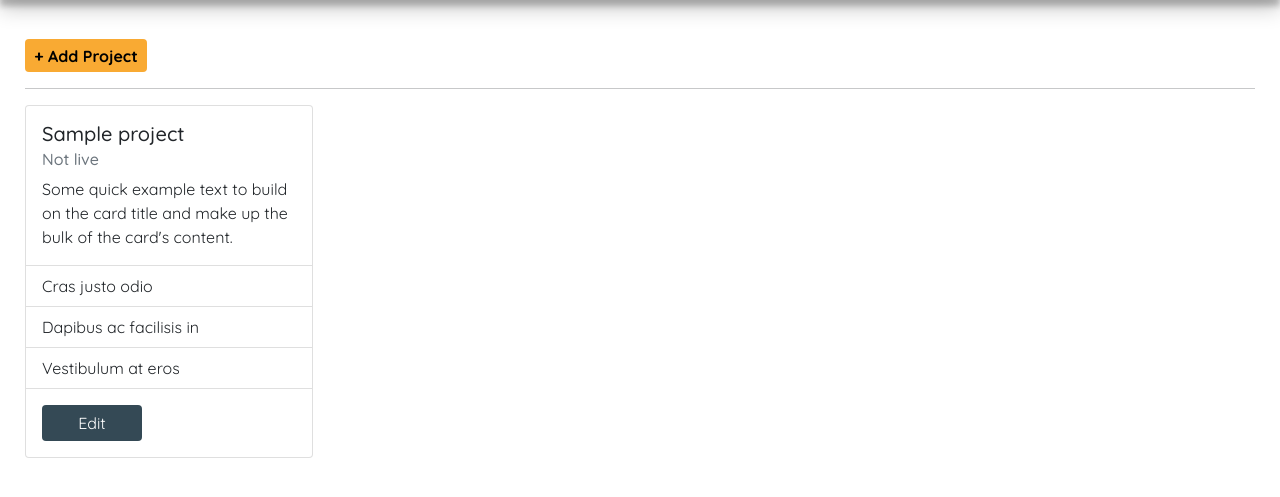
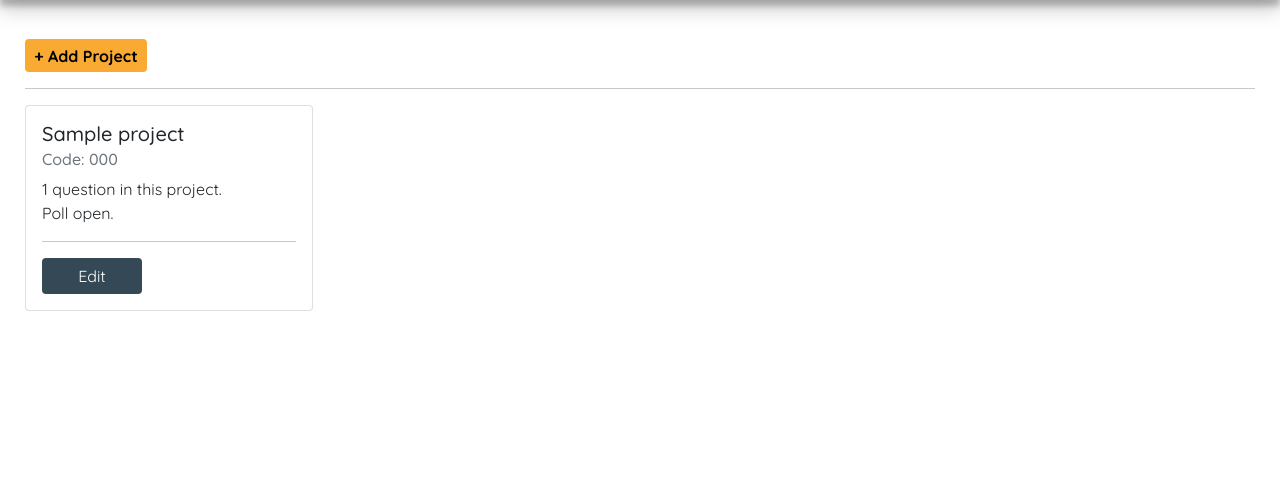
Before and after one commit to bgtti/polln, a Django app: page /dashboard/ in a window 1280 px wide. Shown: the part 56-553 px from the top of the page. Run offline with Django 4.2, Linux system fonts and the light colour scheme; a user stored in the database is signed in; tables that the repository leaves empty hold one stand-in row (values such as "Sample post"); some libraries are stand-ins or nearby versions.

Commit message:
dashboard styles

```diff
--- a/dashboard/templates/dashboard/index.html
+++ b/dashboard/templates/dashboard/index.html
@@ -20,18 +20,28 @@
         {% if projects != None %}
             {% for project in projects %}
                 <div class="card" style="width: 18rem;">
-                    <div class="card-body">
+                    <div class="card-body" style="margin:0 !important">
                         <h5 class="card-title">{{ project.name }}</h5>
-                        <h6 class="card-subtitle mb-2 text-muted">Not live</h6>
-                        <p class="card-text">Some quick example text to build on the card title and make up the bulk of the card's
-                            content.</p>
+                        <h6 class="card-subtitle mb-2 text-muted">Code: {{ project.prj_code }}</h6>
+                        <p class="card-text" style="margin:0 !important">
+                            {% if project.num_questions == 0 %}
+                                No questions yet in this project.
+                            {% elif project.num_questions == 1 %}
+                                {{ project.num_questions }} question in this project.
+                            {% else %}
+                                {{ project.num_questions }} questions in this project.
+                            {% endif %}
+                            </p>
+                        <p class="card-text" style="margin:0 !important;">
+                            {% if project.is_live == True %}
+                            Poll open.
+                            {% else %}
+                            Poll closed.
+                            {% endif %}
+                        </p>
                     </div>
-                    <ul class="list-group list-group-flush">
-                        <li class="list-group-item">Cras justo odio</li>
-                        <li class="list-group-item">Dapibus ac facilisis in</li>
-                        <li class="list-group-item">Vestibulum at eros</li>
-                    </ul>
-                    <div class="card-body">
+                    <div class="card-body" style="margin:0 !important; padding-top:0;">
+                        <hr style="margin-top:0;">
                         <a href="{% url 'dashboard:project' id=project.pk %}" role="button" class="btn btn-dark my-2 my-sm-0 BASE-btn BASE-btn-type2">
                             Edit</a>
                     </div>
--- a/poll/urls.py
+++ b/poll/urls.py
@@ -6,6 +6,6 @@ app_name = "poll"
 
 urlpatterns = [
     path("<str:prj>", views.index, name="index"),
-    path("get_answers", views.get_answers, name="get_answers"),
+    path("get_answers/answer", views.get_answers, name="get_answers"),
 ]
 urlpatterns += staticfiles_urlpatterns()
--- a/present/views.py
+++ b/present/views.py
@@ -12,6 +12,7 @@ def index(request, prj):
     return render(request, "present/index.html", {
         "project": the_project,
         "questions": the_questions,
+        "num_questions": len(the_questions)
     })
 
 # Send number of respondents who have casted their votes
--- a/static/dashboard/styles.css
+++ b/static/dashboard/styles.css
@@ -27,7 +27,8 @@
 
 .DASHBOARD-projects-section{
     display: flex;
-    gap: 10px;
+    gap: 15px;
+    flex-wrap: wrap;
 }
 
 /* add question */
--- a/static/poll/script_poll.js
+++ b/static/poll/script_poll.js
@@ -52,7 +52,7 @@ function submitPollAnswers(projectId){
     };
 
     // Send the data to dashboard get_answers
-    fetch("/poll/get_answerss", {
+    fetch("/poll/get_answers/answer", {
         method: "POST",
         headers: {
             "Content-Type": "application/json"
@@ -60,7 +60,7 @@ function submitPollAnswers(projectId){
         body: JSON.stringify(data)
     })
         .then(response => {
-            console.log(response);
+            //console.log(response);
             // Redirect or show a success message
             changePage('next')
         })
--- a/static/website/script_website.js
+++ b/static/website/script_website.js
@@ -1,7 +1,6 @@
 function openPoll(){
     event.preventDefault();
     let element = document.querySelector("[name='WEBSITEprojectcode']");
-    console.log(element)
     let projectCode = element.value;
     window.location.href = `/poll/${projectCode}`
 }
--- a/templates/base.html
+++ b/templates/base.html
@@ -9,7 +9,8 @@
     <title>{% block title %}{% endblock %}</title>
 
     <!-- Favicon -->
-    <link rel="icon" type="image/x-icon" href="{% static 'website/logo.png' %}">
+    <!-- <link rel="icon" type="image/x-icon" href="#"> -->
+    <link rel="shortcut icon" href="#" />
     <!-- Bootstrap -->
     <link href="https://cdn.jsdelivr.net/npm/bootstrap@5.0.2/dist/css/bootstrap.min.css" rel="stylesheet"
         integrity="sha384-EVSTQN3/azprG1Anm3QDgpJLIm9Nao0Yz1ztcQTwFspd3yD65VohhpuuCOmLASjC" crossorigin="anonymous">
```
Also changed, not shown: poll/views.py (+6 -6 lines), present/templates/present/index.html (+33 -3 lines), static/present/styles.css (+8 -0 lines), static/dashboard/media/qr_002015.png (added).
